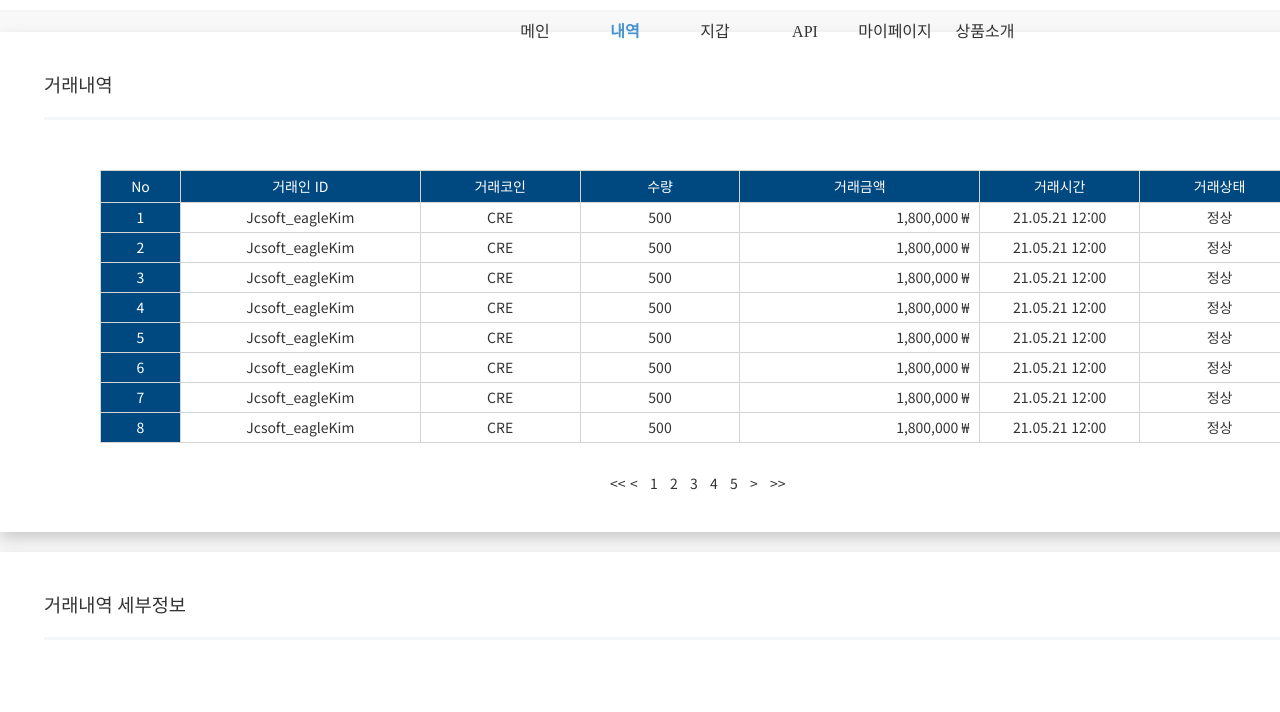
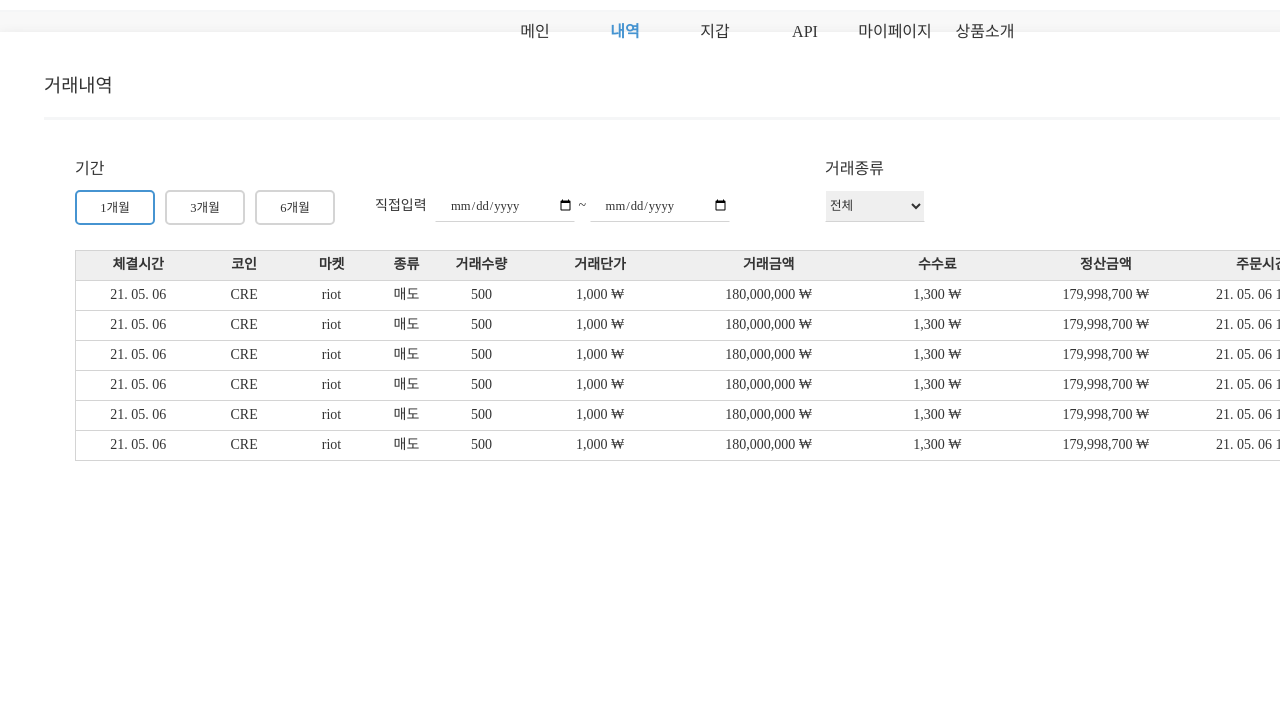
Before and after one commit to haulpark/Core_EX_Agent, a plain HTML site: page html/main/deal.html in a window 1280 px wide. Shown: the part 88-800 px from the top of the page. Drawn offline with Linux system fonts and the light colour scheme; a web font is replaced by a local one.

Commit message:
거래내역 페이지 완료

```diff
--- a/css/src/main/deal.css
+++ b/css/src/main/deal.css
@@ -4,7 +4,7 @@
 
 html {scroll-behavior: smooth;}
 
-#wrap{width:100%; height:1080px; background-color: #F8F8F8;}
+#wrap{width:100%; height:100%; background-color: #F8F8F8;}
 
 h2{font-family:paybooc-B; font-size:14pt;}
 .title_line{width:100%; height:3px; background-color: #f5f6f7; margin:20px 0;}
@@ -58,58 +58,91 @@ h2{font-family:paybooc-B; font-size:14pt;}
 
 /* ===================== #headBox ======================== */
   #viewBox{
-    width:1400px; height:1040px;
+    width:1400px; height:820px;
     margin:auto; padding-top: 120px; box-sizing: border-box;
   }
 
     .amountBox{
-      width:100%; height:500px;
+      width:100%; height:800px;
       background-color: #fff;
       box-shadow: 0 0.5rem 1rem #ccc;
       padding:24px 44px; box-sizing: border-box;
     }
 
-      .info_content{width:1200px; height:auto; margin:50px auto;}
+      .info_content{width:1250px; height:auto; margin:auto;}
 
-      #periodBox{width:100%; height:auto; margin:auto;}
+      .content_title{width:100%; height:100px;}
 
-        #periodBox > thead > tr > td, th{
-          text-align: center;
-          background-color: #004880;
-          color:#fff;
-          border:1px solid #D4D4D4;
-          font-size:1rem; height:30px;
-          font-weight: normal;
+      h3{font-family:nanum; font-size:12pt; height:20px;}
+
+        .date{float:left; width:60%; height:100%;}
+
+          .month{float:left; width:40%; height:40px;}
+
+            .month > ul {width:100%; height:100%;}
+            .month > ul > li {
+              float:left;
+              width:80px; height:35px;
+              text-align: center;
+              line-height:32px;
+              border-radius:5px;
+              border: 2px solid #D4D4D4;
+              margin-right: 10px;
+              font-family:nanum;
+              font-size:0.9rem;
+            }
+
+            .month > ul > li:last-child{margin-right: 0;}
+            .month > ul > li.current{border:2px solid #4694D1;}
+
+          .date_input{float:left; width:60%; height:80px; font-family: nanum;}
+
+          .date_input > .input_title{margin-right: 5px;}
+          .date_input > input{
+            width:140px; height:32px; font-size:0.9rem;
+            border:1px solid #fff;
+            border-bottom:1px solid #d4d4d4;
+            outline:none;
+          }
+
+
+
+        .kinds{float:right; width:40%; height:100%; font-family: nanum;}
+        .kinds > select {
+          width:100px; height:32px;
+          border:1px solid #fff;
+          border-bottom:1px solid #d4d4d4;
+          font-size:0.9rem;
+          outline:none;
         }
 
-        #periodBox > thead > tr > th {height:32px;}
-        #periodBox > tbody > tr > td {height:32px; font-size:1rem; text-align: right; border:1px solid #D4D4D4; height:30px;}
+        .content{width:100%; height:auto; margin-top: 10px;}
+        .content > table{
+          width:100%; height:auto; font-family: payBook-B; text-align: center;
+          border:1px solid #707070;
+        }
+        .content > table > thead > tr > th {
+          height:30px; text-align: center;
+          background-color: #EFEFEF;
+          border:none;
+        }
 
-        #periodBox > thead > tr > th:nth-child(1){width:5%;}
-        #periodBox > thead > tr > th:nth-child(2){width:15%;}
-        #periodBox > thead > tr > th:nth-child(3){width:10%;}
-        #periodBox > thead > tr > th:nth-child(4){width:10%;}
-        #periodBox > thead > tr > th:nth-child(5){width:15%;}
-        #periodBox > thead > tr > th:nth-child(6){width:10%;}
-        #periodBox > thead > tr > th:nth-child(7){width:10%;}
+        .content > table > thead > tr {border: 1px solid #d4d4d4;}
+        .content > table > tbody > tr {border: 1px solid #d4d4d4;}
 
-        #periodBox > tbody > tr > td{text-align: center; border:1px solid #D4D4D4; }
-        #periodBox > tbody > tr > td:nth-child(5){text-align: right; padding-right:10px; box-sizing: border-box;}
+        .content > table > thead > tr > th:nth-child(1){width:10%;}
+        .content > table > thead > tr > th:nth-child(2){width:7%;}
+        .content > table > thead > tr > th:nth-child(3){width:7%;}
+        .content > table > thead > tr > th:nth-child(4){width:5%;}
+        .content > table > thead > tr > th:nth-child(5){width:7%;}
+        .content > table > thead > tr > th:nth-child(6){width:12%;}
+        .content > table > thead > tr > th:nth-child(7){width:15%;}
+        .content > table > thead > tr > th:nth-child(8){width:12%;}
+        .content > table > thead > tr > th:nth-child(9){width:15%;}
+        .content > table > thead > tr > th:nth-child(10){width:10%;}
 
-      .p_indicator{
-        width:180px; height:60px;
-        margin:auto; margin-top: 10px;
-      }
 
-        .p_indicator ul{width:100%; height:100%}
-        .p_indicator li{float:left; width:20px; font-size:1rem; line-height: 60px;}
 
-        .p_indicator a{color:#333;}
-
-    .amount_content{
-      width:100%; height:400px;
-      background-color: #fff;
-      margin-top: 20px;
-      padding:24px 44px; box-sizing: border-box;
-      box-shadow: 0 0.5rem 1rem #ccc;
-    }
+        .content > table > tbody > tr > td{
+          border:none; height:30px;
+        }
--- a/css/src/main/mypage.css
+++ b/css/src/main/mypage.css
@@ -53,7 +53,7 @@ h2{font-family:paybooc-B; font-size:12pt;}
     }
 
     #gnb ul li a {color:#333;}
-    #gnb ul li:nth-child(5) a {color:#4694D1; font-weight: bold;}
+    #gnb ul li:nth-child(4) a {color:#4694D1; font-weight: bold;}
 
 /* ===================== #menuBox ======================== */
   .content{
--- a/html/main/deal.html
+++ b/html/main/deal.html
@@ -51,127 +51,131 @@
 
       <!-- ========= 해당 Box 내용 ========== -->
       <div class="info_content">
-      <table id="periodBox">
-        <!-- thead -->
+        <div class="content_title">
+          <div class="date">
+            <h3>기간</h3>
+            <div class="month">
+              <ul class="tabs">
+                <li class="current">1개월</li>
+                <li>3개월</li>
+                <li>6개월</li>
+              </ul>
+            </div>
+            <div class="date_input">
+              <span class="input_title">직접입력</span>
+              <input type="date"> <span> &#126; </span> <input type="date">
+            </div>
+          </div>
+
+          <div class="kinds">
+            <h3>거래종류</h3>
+             <select name="kinds">
+              <option value="">전체</option>
+              <option value="매수">매수</option>
+              <option value="매도">매도</option>
+              <option value="입금">입금</option>
+              <option value="출금">출금</option>
+             </select>
+          </div>
+        </div>
+
+        <div class="content">
+          <table>
             <thead>
               <tr>
-            <th>No</th>
-            <th>거래인 ID</th>
-            <th>거래코인</th>
-            <th>수량</th>
+                <th>체결시간</th>
+                <th>코인</th>
+                <th>마켓</th>
+                <th>종류</th>
+                <th>거래수량</th>
+                <th>거래단가</th>
                 <th>거래금액</th>
-            <th>거래시간</th>
-            <th>거래상태</th>
+                <th>수수료</th>
+                <th>정산금액</th>
+                <th>주문시간</th>
               </tr>
             </thead>
-        <!-- tbody -->
             <tbody>
-          <!-- tr-1 -->
               <tr>
-            <th>1</th>
-            <td>Jcsoft_eagleKim</td>
+                <td>21. 05. 06</td>
                 <td>CRE</td>
+                <td>riot</td>
+                <td>매도</td>
                 <td>500</td>
-            <td>1,800,000 ₩</td>
-            <td>21.05.21 12:00</td>
-            <td>정상</td>
+                <td>1,000 ₩</td>
+                <td>180,000,000 ₩</td>
+                <td>1,300 ₩</td>
+                <td>179,998,700 ₩</td>
+                <td>21. 05. 06 12:00</td>
               </tr>
-          <!-- tr-2 -->
-          <tr class="td_1">
-            <th>2</th>
-            <td>Jcsoft_eagleKim</td>
+              <tr>
+                <td>21. 05. 06</td>
                 <td>CRE</td>
+                <td>riot</td>
+                <td>매도</td>
                 <td>500</td>
-            <td>1,800,000 ₩</td>
-            <td>21.05.21 12:00</td>
-            <td>정상</td>
+                <td>1,000 ₩</td>
+                <td>180,000,000 ₩</td>
+                <td>1,300 ₩</td>
+                <td>179,998,700 ₩</td>
+                <td>21. 05. 06 12:00</td>
               </tr>
-          <!-- tr-3 -->
               <tr>
-            <th>3</th>
-            <td>Jcsoft_eagleKim</td>
+                <td>21. 05. 06</td>
                 <td>CRE</td>
+                <td>riot</td>
+                <td>매도</td>
                 <td>500</td>
-            <td>1,800,000 ₩</td>
-            <td>21.05.21 12:00</td>
-            <td>정상</td>
+                <td>1,000 ₩</td>
+                <td>180,000,000 ₩</td>
+                <td>1,300 ₩</td>
+                <td>179,998,700 ₩</td>
+                <td>21. 05. 06 12:00</td>
               </tr>
-          <!-- tr-4 -->
-          <tr class="td_1">
-            <th>4</th>
-            <td>Jcsoft_eagleKim</td>
+              <tr>
+                <td>21. 05. 06</td>
                 <td>CRE</td>
+                <td>riot</td>
+                <td>매도</td>
                 <td>500</td>
-            <td>1,800,000 ₩</td>
-            <td>21.05.21 12:00</td>
-            <td>정상</td>
+                <td>1,000 ₩</td>
+                <td>180,000,000 ₩</td>
+                <td>1,300 ₩</td>
+                <td>179,998,700 ₩</td>
+                <td>21. 05. 06 12:00</td>
               </tr>
-          <!-- tr-5 -->
               <tr>
-            <th>5</th>
-            <td>Jcsoft_eagleKim</td>
+                <td>21. 05. 06</td>
                 <td>CRE</td>
+                <td>riot</td>
+                <td>매도</td>
                 <td>500</td>
-            <td>1,800,000 ₩</td>
-            <td>21.05.21 12:00</td>
-            <td>정상</td>
+                <td>1,000 ₩</td>
+                <td>180,000,000 ₩</td>
+                <td>1,300 ₩</td>
+                <td>179,998,700 ₩</td>
+                <td>21. 05. 06 12:00</td>
               </tr>
-          <!-- tr-6 -->
-          <tr class="td_1">
-            <th>6</th>
-            <td>Jcsoft_eagleKim</td>
+              <tr>
+                <td>21. 05. 06</td>
                 <td>CRE</td>
+                <td>riot</td>
+                <td>매도</td>
                 <td>500</td>
-            <td>1,800,000 ₩</td>
-            <td>21.05.21 12:00</td>
-            <td>정상</td>
-          </tr>
-          <!-- tr-7 -->
-          <tr>
-            <th>7</th>
-            <td>Jcsoft_eagleKim</td>
-            <td>CRE</td>
-            <td>500</td>
-            <td>1,800,000 ₩</td>
-            <td>21.05.21 12:00</td>
-            <td>정상</td>
-          </tr>
-          <!-- tr-8 -->
-          <tr class="td_1">
-            <th>8</th>
-            <td>Jcsoft_eagleKim</td>
-            <td>CRE</td>
-            <td>500</td>
-            <td>1,800,000 ₩</td>
-            <td>21.05.21 12:00</td>
-            <td>정상</td>
+                <td>1,000 ₩</td>
+                <td>180,000,000 ₩</td>
+                <td>1,300 ₩</td>
+                <td>179,998,700 ₩</td>
+                <td>21. 05. 06 12:00</td>
               </tr>
             </tbody>
           </table>
-
-      <div class="p_indicator">
-        <ul>
-          <li><a href="#">&#60;&#60;</a></li>
-          <li><a href="#">&#60;</a></li>
-          <li><a href="#">1</a></li>
-          <li><a href="#">2</a></li>
-          <li><a href="#">3</a></li>
-          <li><a href="#">4</a></li>
-          <li><a href="#">5</a></li>
-          <li><a href="#">&#62;</a></li>
-          <li><a href="#">&#62;&#62;</a></li>
-        </ul>
         </div>
-    </div>
-
-    </div>
-
-    <div class="amount_content">
-      <h2>거래내역 세부정보</h2>
-      <div class="title_line"></div>
 
 
 
+
+      </div>
     </div>
   </section>
 </div>
--- /dev/null
+++ b/js/src/main/deal.js
@@ -0,0 +1,13 @@
+//deal.js
+
+$(document).ready(function(){
+
+	// ============== main tab ==============
+	$('ul.tabs li').click(function(){
+
+		$('ul.tabs li').removeClass('current');
+
+		$(this).addClass('current');
+  });
+
+});
```
Also changed, not shown: html/main/api.html (added, +63 -0 lines). Lines whose indentation alone changed are shown as unchanged.
